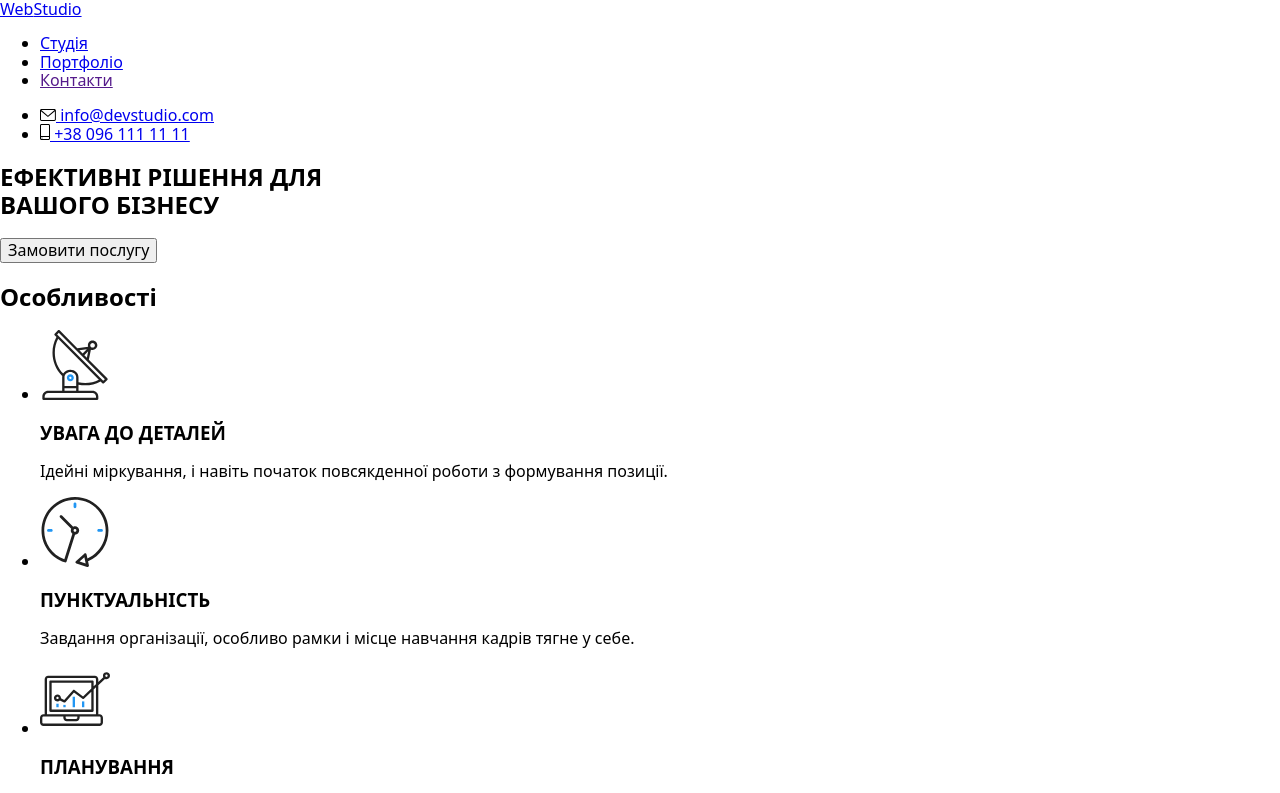
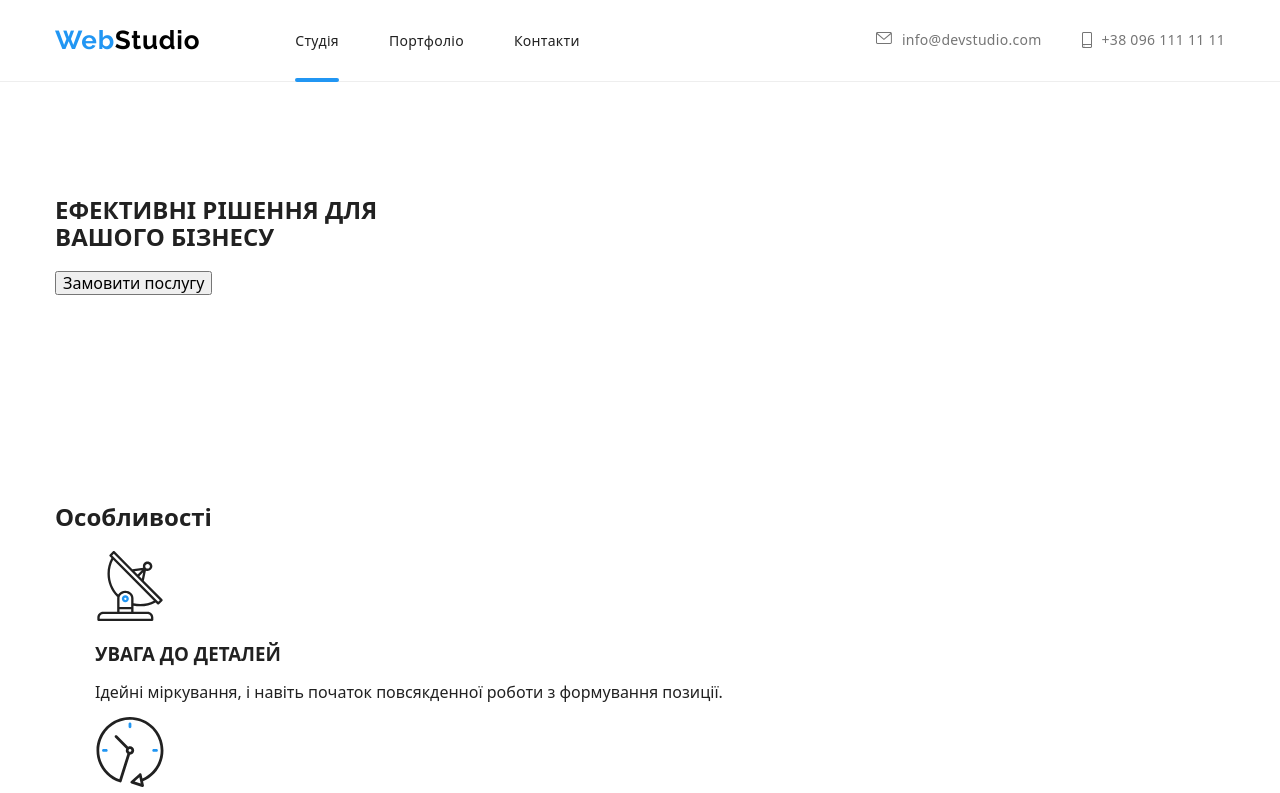
Before and after one commit to 19alexandr80/-goit-markup-hw-07, a plain HTML site: page index.html in a window 1280 px wide. Shown: the top 793 px of the page. Drawn offline with nearby package versions, Linux system fonts and the light colour scheme; files that its build step writes are made by us from their sources.

Commit message:
top line початок

```diff
--- /dev/null
+++ b/sass/_global-styles.scss
@@ -0,0 +1,20 @@
+body {
+    color: $title-text-color;
+}
+img {
+    display: block;
+}
+.off-style {
+    list-style: none;
+}
+.section {
+    padding-top: 94px;
+    padding-bottom: 94px;
+}
+.container {
+    width: 1200px;
+    padding-left: 15px;
+    padding-right: 15px;
+    margin-left: auto;
+    margin-right: auto;
+}
--- /dev/null
+++ b/sass/_logo.scss
@@ -0,0 +1,13 @@
+.logo {
+    color: $black;
+    font-family: Raleway, sans-serif;
+    font-weight: 700;
+    font-size: 26px;
+    line-height: 1.19;
+    letter-spacing: 0.03em;
+    text-decoration: none;
+
+    span {
+        color: $accent-color;
+    }
+}
--- /dev/null
+++ b/sass/_top-line.scss
@@ -0,0 +1,84 @@
+.this::after {
+    content: "";
+    width: 100%;
+    height: 4px;
+    background: $accent-color;
+    border-radius: 2px;
+    position: absolute;
+    left: 0px;
+    bottom: 0px;
+    transform: translateY(32px);
+  }
+  .topline-content {
+    display: flex;
+    align-items: center;
+  }
+  .topline-nav {
+    display: flex;
+    align-items: center;
+  }
+  .topline {
+    background-color: $white;
+    padding-top: 25px;
+    padding-bottom: 25px;
+    border-bottom: 1px solid $border-color;
+    &-nav-ul,
+    &-contakts {
+        margin-top: 0px;
+        margin-bottom: 0px;
+        padding-left: 0px;
+        display: flex;
+    }
+  }
+  .logo {
+    .topline-nav & {
+        margin-right: 95px;
+    }
+  }
+  .topline-contakts {
+    margin-left: auto;
+  }
+  .nav-lnk {
+    color: $title-text-color;
+    text-decoration: none;
+    font-weight: 500;
+    font-size: 14px;
+    line-height: 1.14;
+    letter-spacing: 0.02em;
+    transition: color 250ms cubic-bezier(0.4, 0, 0.2, 1);
+    &:hover,
+    &:focus {
+        color: $accent-color;
+    }
+  }
+  .nv-l {
+    position: relative;
+    .topline-nav-ul & + & {
+        margin-left: 50px;
+    }
+  }
+  .contakt-lnk {
+    color: $text-color;
+    fill: currentColor;
+    text-decoration: none;
+    font-weight: 500;
+    font-size: 14px;
+    line-height: 1.14;
+    letter-spacing: 0.02em;
+    display: flex;
+    justify-content: center;
+    transition: color 250ms cubic-bezier(0.4, 0, 0.2, 1);
+    &:hover,
+    &:focus {
+        color: $accent-color;
+    }
+  }
+  .env {
+    display: inline-block;
+    margin-right: 10px;
+  }
+  .cntkts-l {
+    &:not(:last-child) {
+        margin-right: 40px;
+    }
+  }
--- /dev/null
+++ b/sass/_variables.scss
@@ -0,0 +1,16 @@
+$title-text-color: #212121;
+$text-color: #757575;
+$accent-color: #2196f3;
+$background-hero: #2f303a;
+$background-section: #f5f5f5;
+$background-team: #f5f4fa;
+$black: #000000;
+$shadow: rgba(0, 0, 0, 0.12);
+$white: #ffffff;
+$basement-link: rgba(255, 255, 255, 0.6);
+$border-color: #eeeeee;
+$button-hover: #188ce8;
+$networks: #AFB1B8;
+$networks-back: #FFFFFF1A;
+$portfolio-cords-modal: rgba(33, 150, 243, 0.9);
+$modal-back: rgba(0, 0, 0, 0.2);
--- /dev/null
+++ b/sass/main.scss
@@ -0,0 +1,4 @@
+@import './variables';
+@import './global-styles';
+@import './logo';
+@import './top-line'
```
Also changed, not shown: css/main.css, 1 other file.
